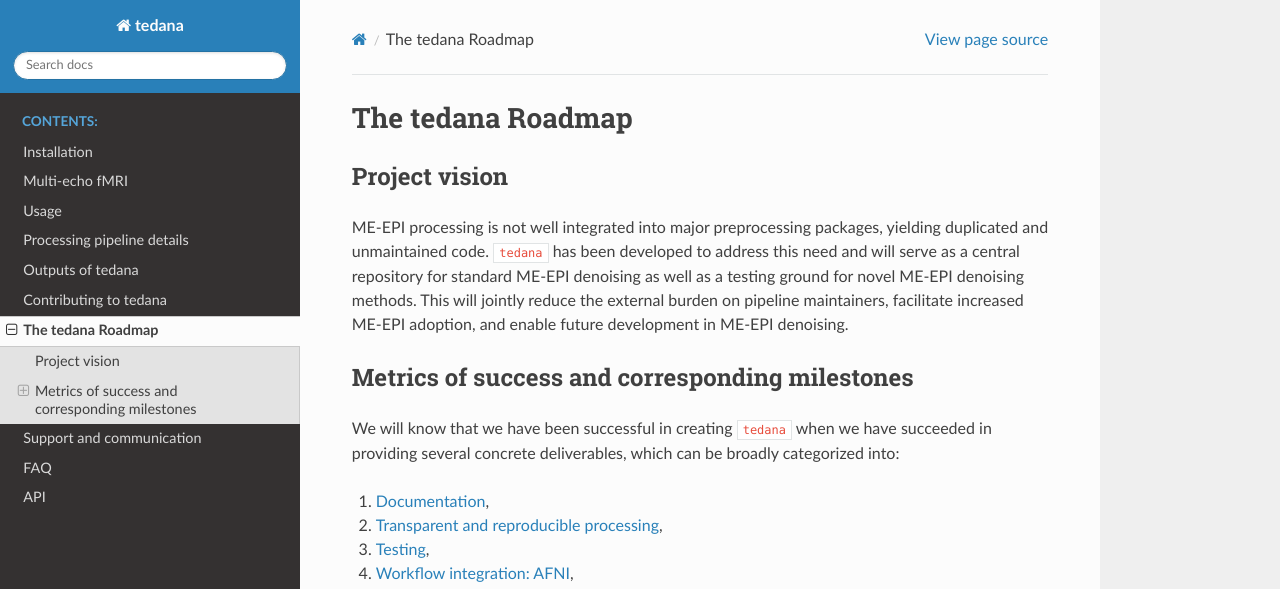
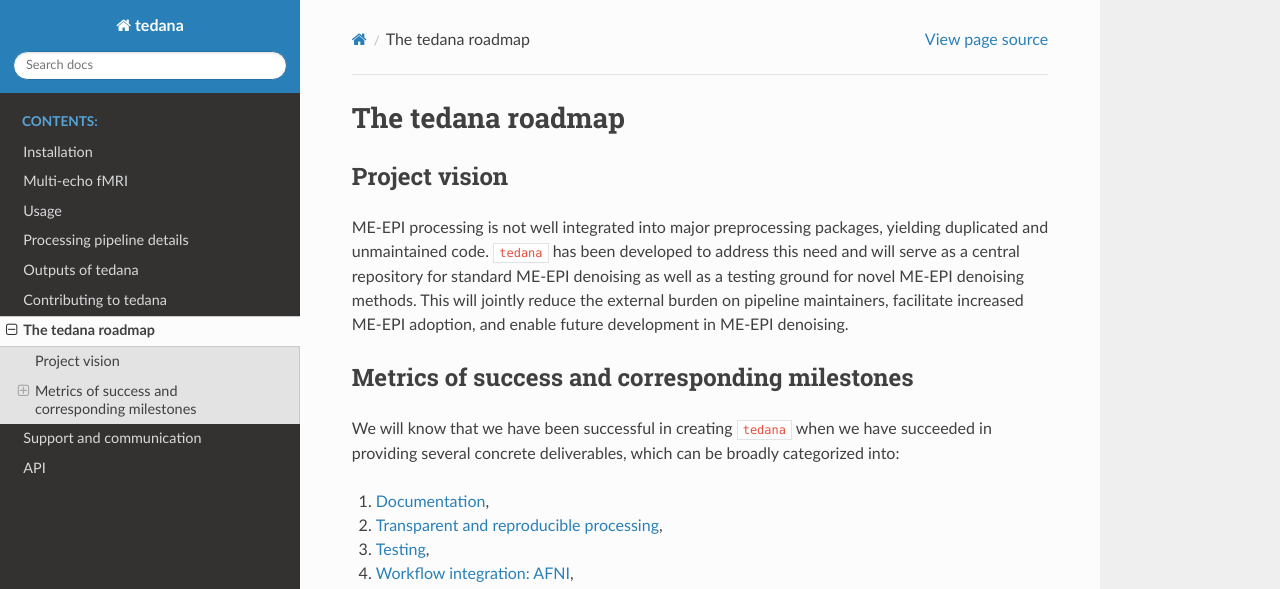
Before and after one commit to ME-ICA/tedana, a Sphinx documentation site: the page built from docs/roadmap.rst, in a window 1280 px wide and 900 px high. Shown: the top 589 px of the window. Built offline with Sphinx 7.4.7 and the Read the Docs theme 2.0.0, drawn with Linux system fonts in a browser that asks for light colours; formulas are drawn with MathJax 3.

Commit message:
Change headings.

```diff
--- a/docs/roadmap.rst
+++ b/docs/roadmap.rst
@@ -1,4 +1,4 @@
-The tedana Roadmap
+The tedana roadmap
 ==================
 
 Project vision
--- a/docs/support.rst
+++ b/docs/support.rst
@@ -11,7 +11,7 @@
 .. _multi-echo tag: https://neurostars.org/tags/multi-echo
 
 FAQ
----
+===
 
 .. _constructing ME-EPI pipelines:
 
```
